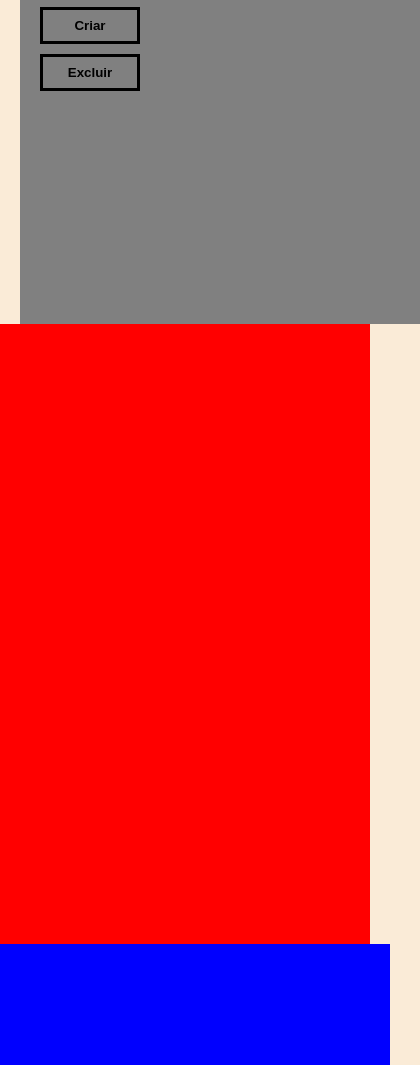
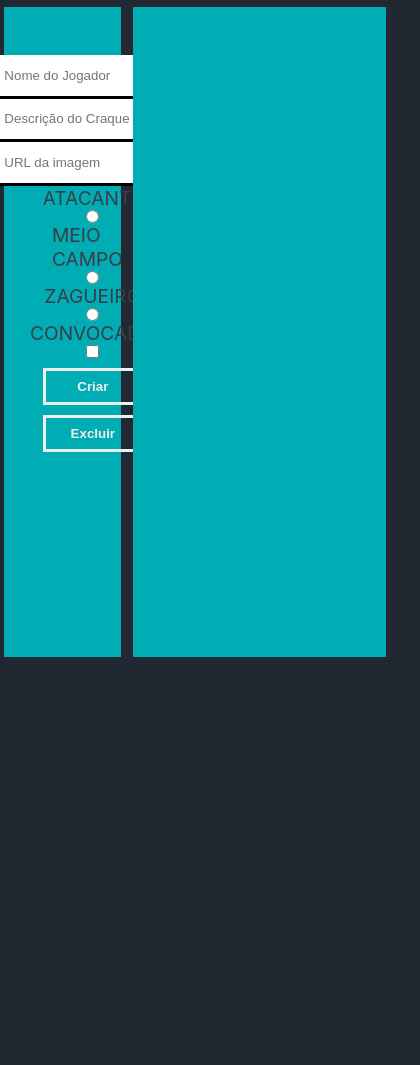
Before and after one commit to viniTWL/Checkpoint-1-FrontEnd-2, a plain HTML site: page Checkpoint1FE2/index.html in a window 390 px wide. Shown: the part 426-1491 px from the top of the page, 420 px wide, since content can reach past the window. After the commit the page ends 1083 px from the top, so only its background shows below. Drawn offline with Linux system fonts and the light colour scheme.

Commit message:
estilização, responsividade e correção do grid de cards

```diff
--- a/Checkpoint1FE2/index.html
+++ b/Checkpoint1FE2/index.html
@@ -15,7 +15,7 @@
     <main>
         <div class="cabecalho">
             <header>
-                <h1>Crie um mural de seus jogadores Favoritos!</h1>
+                <h1>Crie um mural de seus jogadores favoritos!</h1>
             </header>
         </div>
 
@@ -25,17 +25,17 @@
                 <input type="text" name="descricao" id="descricao" placeholder="Descrição do Craque">
                 <input type="url" name="url" id="url" placeholder="URL da imagem">
 
+                <label for="striker">ATACANTE</label>
                 <input type="radio" name="position" id="striker" value="Atacante">
-                <label for="striker">ATACANTE</label>
 
+                <label for="midfilder">MEIO CAMPO</label>
                 <input type="radio" name="position" id="midfilder" value="Meio Campo">
-                <label for="midfilder">MEIO CAMPO</label>
 
+                <label for="defender">ZAGUEIRO</label>
                 <input type="radio" name="position" id="defender" value="Zagueiro">
-                <label for="defender">ZAGUEIRO</label>
 
+                <label for="checkbox">CONVOCADO</label>
                 <input type="checkbox" name="checkbox" id="checkbox">
-                <label for="checkbox">CONVOCADO</label>
 
                 <button name="btnSubmit" type="submit" id="btnSubmit">Criar</button>
                 <button name="btnReset" type="reset" id="btnReset">Excluir</button>
--- a/Checkpoint1FE2/style/style.css
+++ b/Checkpoint1FE2/style/style.css
@@ -6,13 +6,14 @@
 
 body{
     font-family: -apple-system, BlinkMacSystemFont, 'Segoe UI', Roboto, Oxygen, Ubuntu, Cantarell, 'Open Sans', 'Helvetica Neue', sans-serif;
-    background-color:antiquewhite;
+    color:#EEEEEE;
+    background-color: #222831;
 }
 
 .cabecalho{
-    height: 130px;
+    height: 50%;
     width: auto;
-    background-color: indigo;
+    background-color: #222831;
     margin: 0 auto;
 }
 
@@ -22,27 +23,31 @@ h1{
 }
 
 .container{
-    height: 620px;
-    background-color: gray;
-    width: 400px;
+    height: 650px;
+    background-color: #00ADB5;
+    width: 30%;
     float: left;
-    margin-left: 20px;
+    margin-left: 1%;
+    margin-top: 3rem;
 }
 
 form{
     display: flex;
-    align-items: left;
+    align-items: center;
     flex-direction: column;
-    margin-top: 30px;
-    margin-left: 20px;
-    width: 300px;
+    margin-top: 3rem;
+    margin-left: 3rem;
+    width: 70%;
+    color: #393E46;
+    font-size: larger;
 }
 
 form input{
     padding: 0.8rem;
     border: transparent;
     border-bottom: black solid;
-    background-color:antiquewhite;
+    background-color: white;
+    color: black solid;
 }
 
 form button{
@@ -52,6 +57,7 @@ form button{
     margin-top: 10px;
     padding: 0.5rem;
     background-color: transparent;
+    color: #EEEEEE;
 }
 
 
@@ -66,33 +72,35 @@ form button{
 }
 
 .grid{
-    height: 620px;
-    width: 1360px;
-    margin-right: 20px;
+    height: 650px;
+    width: 65%;
+    margin-right: 1%;
+    margin-top: 3rem;
     float: right;
-    background-color: red;
+    background-color:#00ADB5;
+    overflow: auto;
 }
 
 .card-grid{
-    margin-top: 30px;
+    margin-top: 5%;
     margin-left: 30px;
     display: grid;
     grid-template-columns: repeat(3, 1fr);
-    gap: 30px;
+    gap: 10%;
     text-align: center;
-    width: 1200px;
-    height: 580px;
+    width: 90%;
+    height: 90%;
 }
 
 .card img{
-    height: 300px;
-    width: 90%;
+    height: 80%;
+    width: 80%;
 }
 
 .rodape{
-    background-color: blue;
-    height: 126px;
-    widht: auto;
+    background-color: #222831;
+    height: 80%;
+    width: auto;
     margin: 0 auto;
     clear: both;
 }
```
